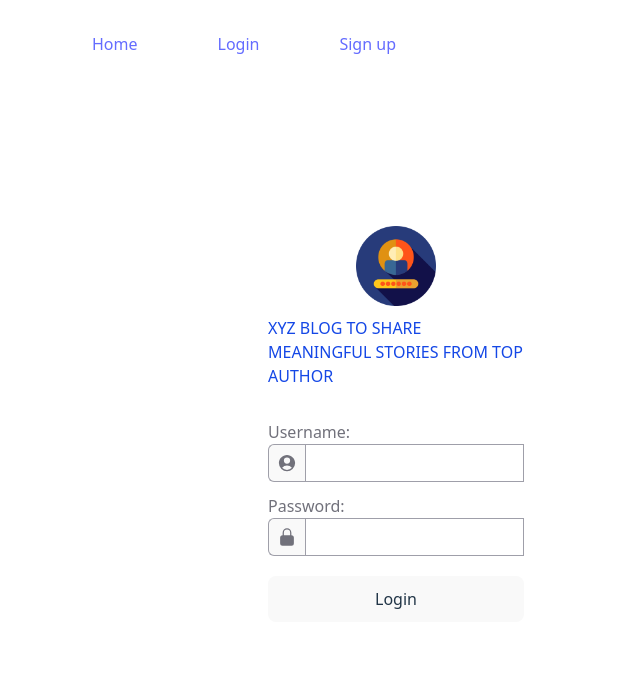
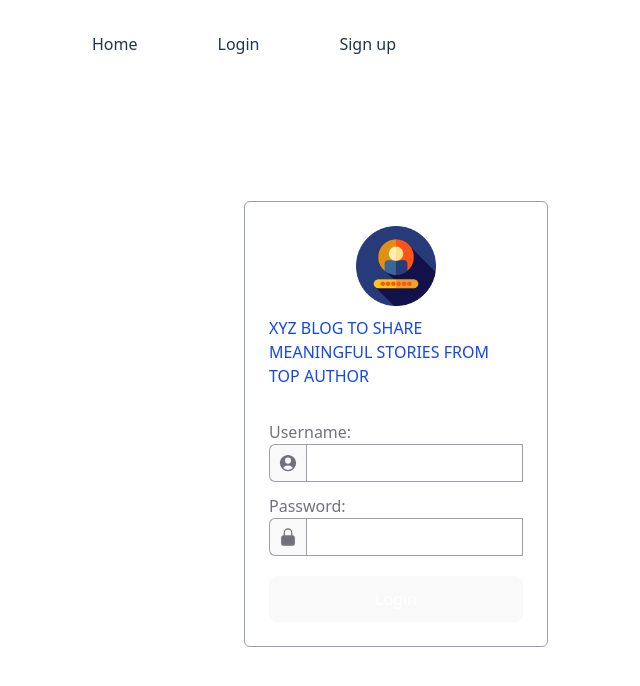
Before and after one commit to VietAnhPhan/top-reactjs-template, a React (Vite) app: page /login in a window 1280 px wide. Shown: the top 686 px of the page, without its empty margins (396-1036 px from the left). Built offline with nearby package versions, Linux system fonts and the light colour scheme.

Commit message:
Styling Login component

```diff
--- a/src/components/Login/Login.jsx
+++ b/src/components/Login/Login.jsx
@@ -48,9 +48,9 @@ function Login(props) {
       fallback={<p>There was an error while submitting the form</p>}
     >
       <title>{`Login | ${props.sitename}`}</title>
-      <div className="flex items-center h-full">
+      <div className="flex items-center h-full justify-center">
         <div className="grid grid-cols-1 xl:grid-cols-4">
-          <div className="bg-white p-6 rounded-md xl:col-span-1 xl:col-start-3">
+          <div className="bg-white p-6 rounded-md xl:col-span-1 xl:col-start-3 border-[1px] border-gray-400">
             <div className="mb-8 flex flex-col gap-2.5">
               <img
                 src={loginImage}
@@ -122,7 +122,7 @@ function Login(props) {
                 </div>
               </div>
               {authResults && <p className="text-red-500">{authResults}</p>}
-              <button type="submit" className="mt-5">
+              <button type="submit" className="mt-5 button-solid">
                 Login
               </button>
             </form>
--- a/src/index.css
+++ b/src/index.css
@@ -1,3 +1,19 @@
+@import "tailwindcss";
+@layer components {
+  .button-solid {
+    border-radius: 8px;
+    border: 1px solid transparent;
+    padding: 0.6em 1.2em;
+    font-size: 1em;
+    font-weight: 500;
+    font-family: inherit;
+    background-color: var(--color-blue-700);
+    cursor: pointer;
+    transition: border-color 0.25s;
+    color: white;
+  }
+}
+
 :root {
   font-family: system-ui, Avenir, Helvetica, Arial, sans-serif;
   line-height: 1.5;
@@ -5,7 +21,7 @@
 
   /* color-scheme: light dark; */
   /* color: rgba(255, 255, 255, 0.87); */
-  background-color: #242424;
+  /* background-color: #242424; */
 
   font-synthesis: none;
   text-rendering: optimizeLegibility;
@@ -15,7 +31,7 @@
 
 a {
   font-weight: 500;
-  color: #646cff;
+  /* color: #646cff; */
   text-decoration: inherit;
 }
 a:hover {
@@ -36,15 +52,6 @@ h1 {
 }
 
 button {
-  border-radius: 8px;
-  border: 1px solid transparent;
-  padding: 0.6em 1.2em;
-  font-size: 1em;
-  font-weight: 500;
-  font-family: inherit;
-  /* background-color: var(--color-blue-700); */
-  cursor: pointer;
-  transition: border-color 0.25s;
 }
 button:hover {
   border-color: #646cff;
```
